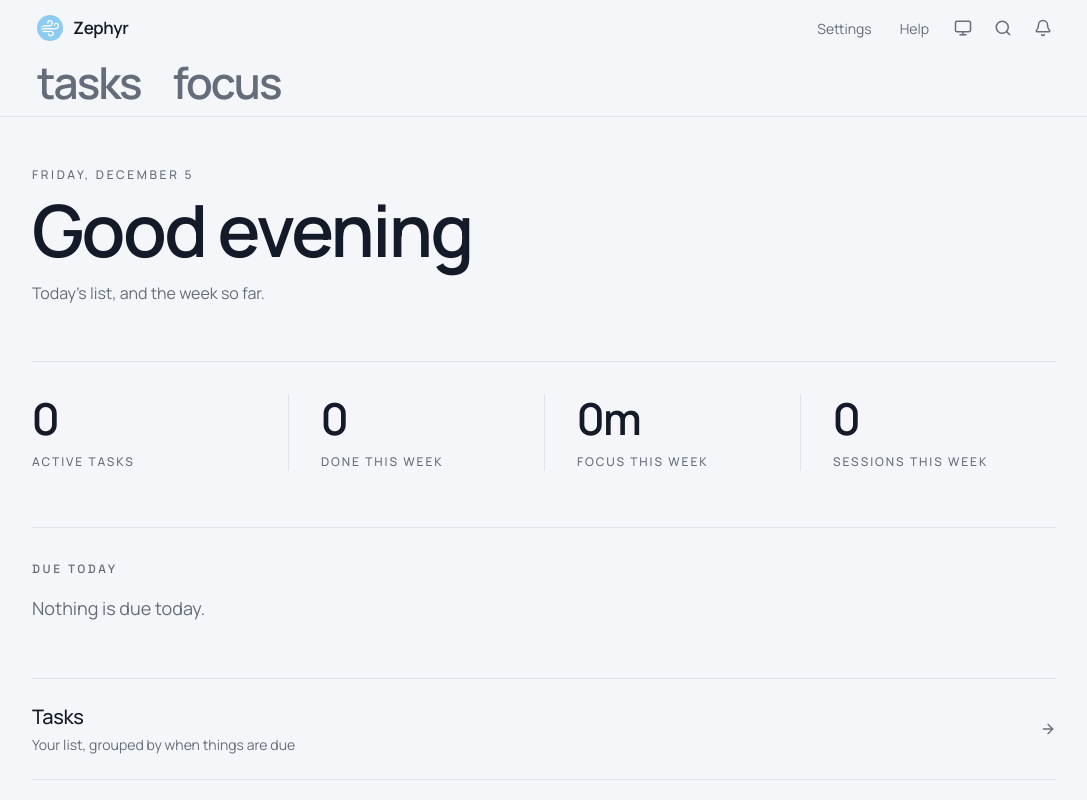
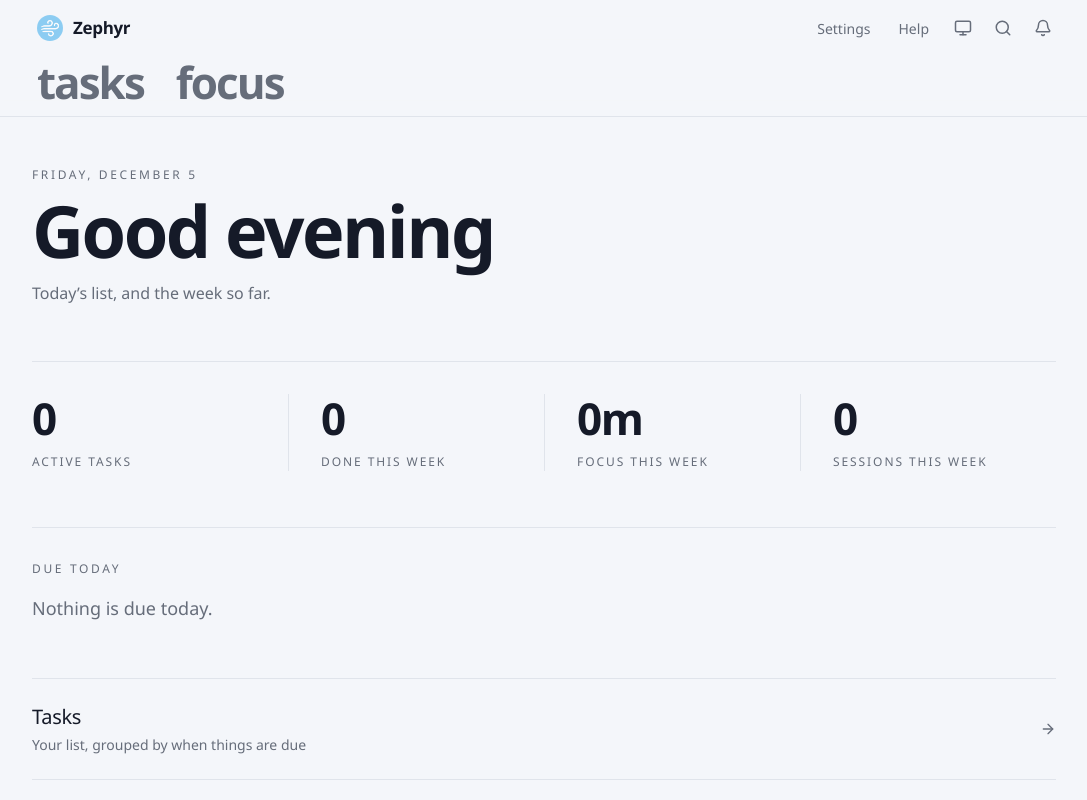
Before and after one commit to dominikkoenitzer/Zephyr, a React (Vite) app: page / in a window 1280 px wide. Shown: the top 800 px of the page, without its empty margins (91-1178 px from the left). Built offline with nearby package versions, Linux system fonts and the light colour scheme.

Commit message:
Self-host Manrope and Space Grotesk

```diff
--- a/index.html
+++ b/index.html
@@ -53,11 +53,6 @@
     <meta name="application-name" content="Zephyr" />
     <meta name="theme-color" media="(prefers-color-scheme: light)" content="#ffffff" />
     <meta name="theme-color" media="(prefers-color-scheme: dark)" content="#0b1324" />
-
-    <!-- Performance optimizations -->
-    <link rel="preconnect" href="https://fonts.googleapis.com" />
-    <link rel="preconnect" href="https://fonts.gstatic.com" crossorigin />
-    <link rel="dns-prefetch" href="https://fonts.googleapis.com" />
 
     <!-- Structured Data (JSON-LD) -->
     <script type="application/ld+json">
--- a/package.json
+++ b/package.json
@@ -12,6 +12,8 @@
     "test": "vitest run"
   },
   "dependencies": {
+    "@fontsource-variable/manrope": "^5.3.0",
+    "@fontsource-variable/space-grotesk": "^5.3.0",
     "@radix-ui/react-checkbox": "^1.3.11",
     "@radix-ui/react-dialog": "^1.1.23",
     "@radix-ui/react-progress": "^1.1.16",
--- a/src/index.css
+++ b/src/index.css
@@ -1,7 +1,3 @@
-/* Import typography pair for a stronger visual voice */
-@import url('https://fonts.googleapis.com/css2?family=Manrope:wght@400;500;600;700;800&family=Space+Grotesk:wght@500;600;700&display=swap')
-layer(base);
-
 @import 'tailwindcss';
 
 /* The v3 config still holds the theme (colour tokens, screens, container) and
@@ -78,8 +74,8 @@ layer(base);
     /* The bar is two rows: a small utility row and the nav type under it.
        Pages offset themselves by this, so it has to cover the border too. */
     --header-height: 6.6rem;
-    --font-sans: 'Manrope', 'Segoe UI', Tahoma, Geneva, Verdana, sans-serif;
-    --font-display: 'Space Grotesk', 'Manrope', 'Segoe UI', Tahoma, Geneva, Verdana, sans-serif;
+    --font-sans: 'Manrope Variable', 'Segoe UI', Tahoma, Geneva, Verdana, sans-serif;
+    --font-display: 'Space Grotesk Variable', 'Manrope Variable', 'Segoe UI', Tahoma, Geneva, Verdana, sans-serif;
   }
 
   .dark {
--- a/src/main.jsx
+++ b/src/main.jsx
@@ -6,6 +6,10 @@ import { createBrowserRouter, RouterProvider } from 'react-router-dom';
 // Import Analytics after React
 import { Analytics as VercelAnalytics } from '@vercel/analytics/react';
 import { routes } from './routes/routes';
+// Self-hosted, so the first paint waits on no third-party stylesheet and
+// no visitor's address goes to a font CDN.
+import '@fontsource-variable/manrope/wght.css';
+import '@fontsource-variable/space-grotesk/wght.css';
 import './index.css';
 import { themeService } from './services/themeService';
 
--- a/vite.config.js
+++ b/vite.config.js
@@ -149,18 +149,13 @@ export default defineConfig({
         navigateFallbackDenylist: [/^\/_vercel/],
         runtimeCaching: [
           {
-            urlPattern: /^https:\/\/fonts\.googleapis\.com\/.*/i,
-            handler: 'StaleWhileRevalidate',
-            options: { cacheName: 'google-fonts-stylesheets' },
-          },
-          {
-            urlPattern: /^https:\/\/fonts\.gstatic\.com\/.*/i,
+            // The self-hosted fonts. Not precached: the packages ship every
+            // unicode-range subset and a page only fetches the ones it paints,
+            // so those are kept on first use and the app stays offline-ready.
+            // File names are content-hashed, so a cached one never goes stale.
+            urlPattern: ({ request, sameOrigin }) => sameOrigin && request.destination === 'font',
             handler: 'CacheFirst',
-            options: {
-              cacheName: 'google-fonts-webfonts',
-              expiration: { maxEntries: 30, maxAgeSeconds: 60 * 60 * 24 * 365 },
-              cacheableResponse: { statuses: [0, 200] },
-            },
+            options: { cacheName: 'fonts', expiration: { maxEntries: 30 } },
           },
         ],
       },
```
Also changed, not shown: 1 other file (tests, documents, lock files or other folders).
